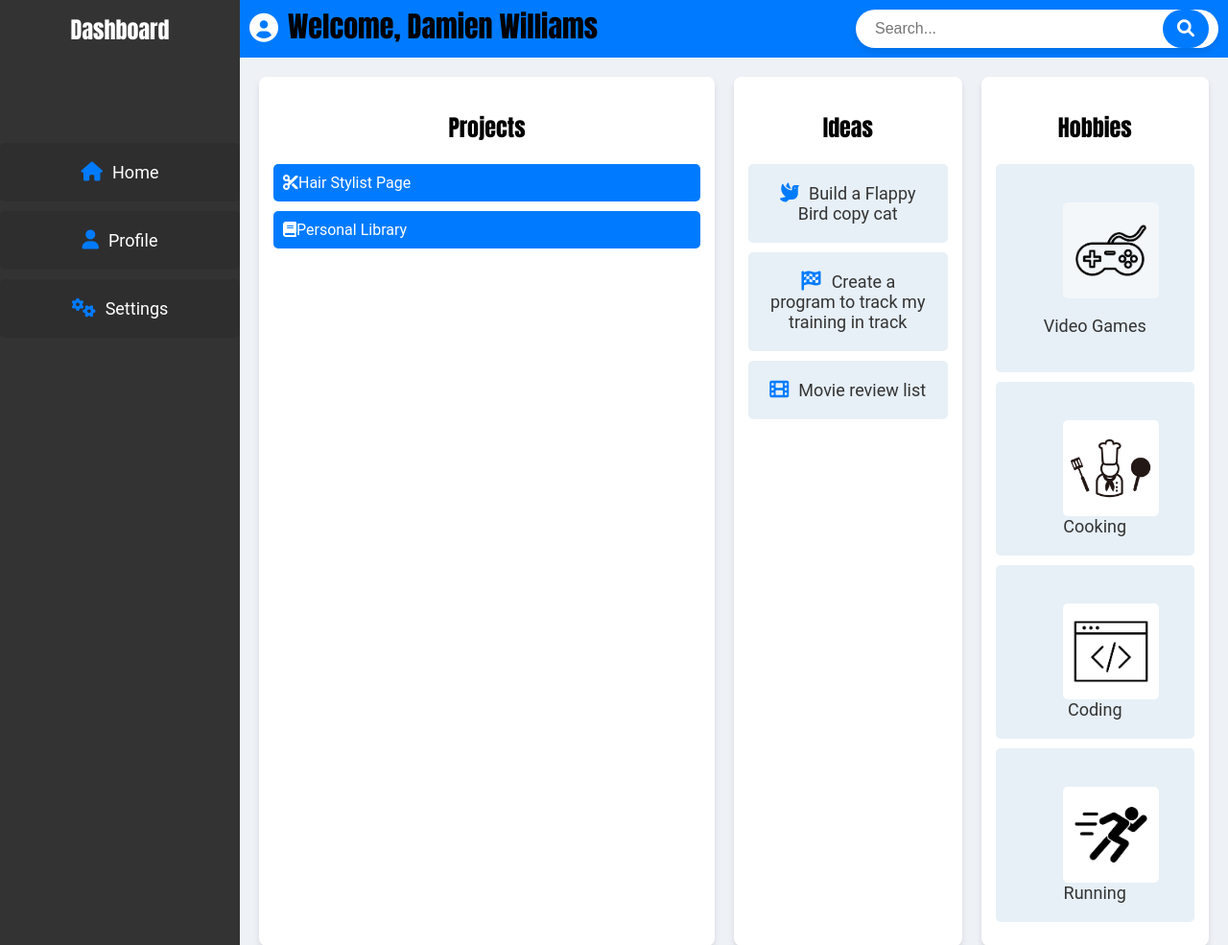
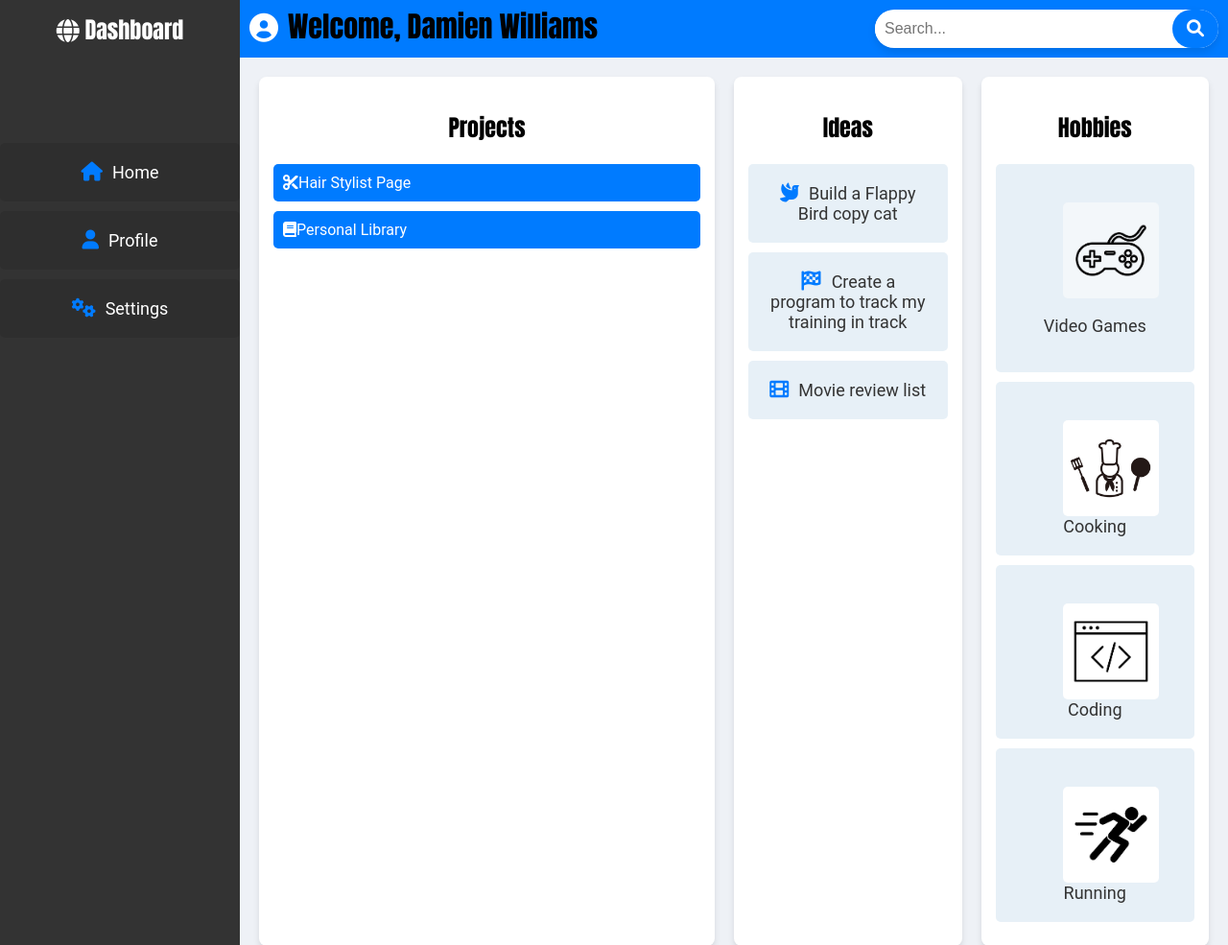
Before and after one commit to damien13williams/admin-odin, a plain HTML site: page index.html in a window 1280 px wide. Shown: the top 985 px of the page at 96% size. Drawn offline with Linux system fonts and the light colour scheme.

Commit message:
changed some styling and html

```diff
--- a/index.html
+++ b/index.html
@@ -10,7 +10,7 @@
 <body>
     <div class="dashboard">
         <aside class="sidebar">
-            <h2 class="dashboard-header">Dashboard</h2>
+            <h2 class="dashboard-header"><i class="fa-solid fa-globe"></i>   Dashboard</h2>
             <nav class="dashboard-items">
                 <ul class="dashboard-items">
                     <li><i class="fas fa-home"></i>Home</li>
--- a/styles.css
+++ b/styles.css
@@ -89,7 +89,7 @@ body{
     display: flex;
     align-items: center;
     background-color: #fff;
-    padding: 10px;
+    padding: 0px;
     border-radius: 30px;
     box-shadow: 0 4px 8px rgba(0, 0, 0, 0.1);
 }
```
